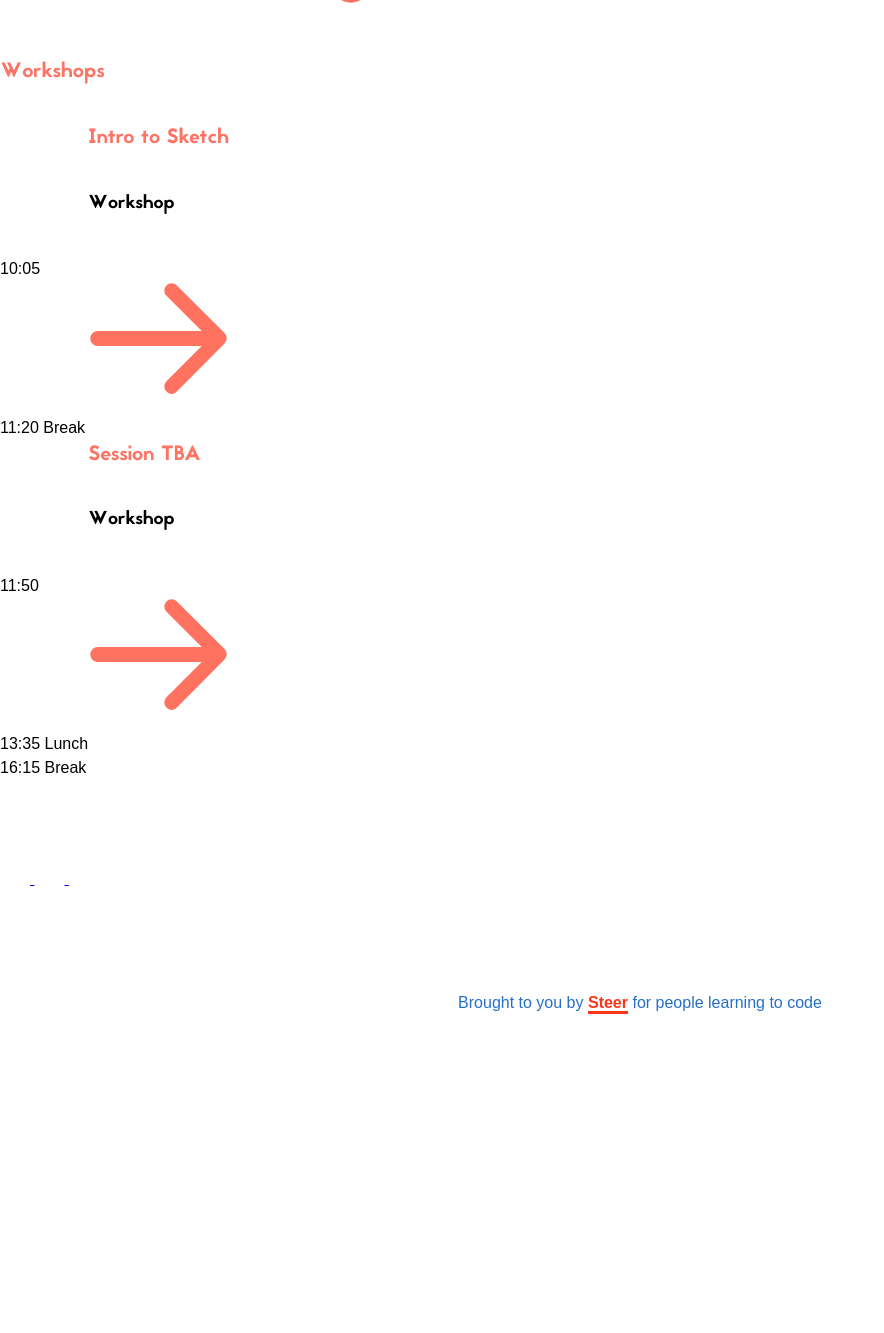
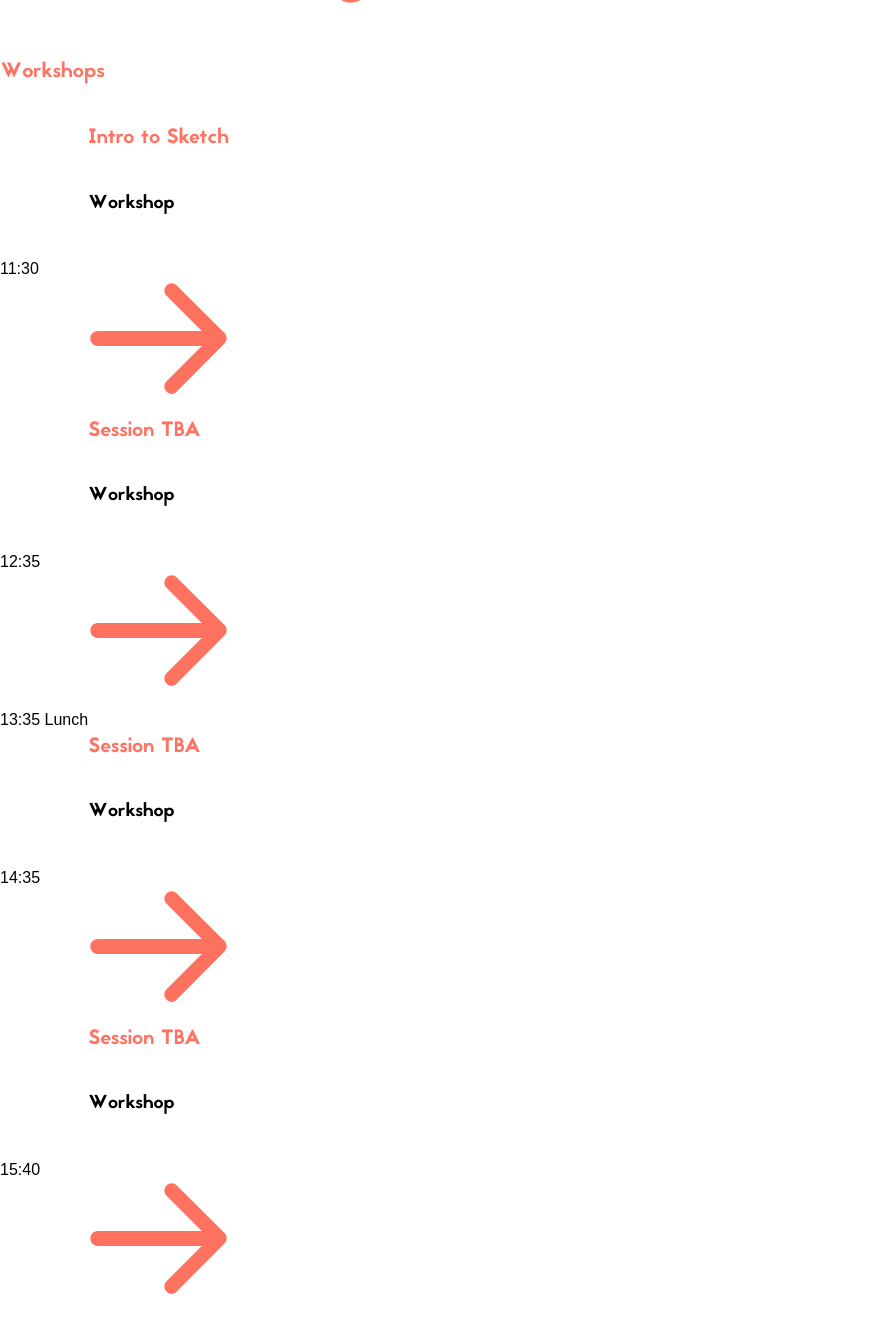
Before and after one commit to Sambillingham/beyond, a Jekyll site: the page built from schedule.html, in a window 1280 px wide and 1400 px high, scrolled down 12514 px. Shown: the top 1333 px of the window, without its empty margins (0-884 px from the left). Built offline with Jekyll 4.4.1, drawn with Linux system fonts in a browser that asks for light colours; some web fonts are replaced; before the commit the page ends 13579 px from its top, so only the background shows below that.

Commit message:
:memo: add coming soon placeholder for afternoon workshops

```diff
--- a/_data/workshops.yaml
+++ b/_data/workshops.yaml
@@ -1,10 +1,10 @@
 - workshop: false
   gap: true
-  duration: 45
+  duration: 105
 
 - workshop: true
   name: Workshop
-  start_time: '10:05'
+  start_time: '11:30'
   duration: 60
   anchor: w-sketch
   twitter: sketchapp
@@ -18,23 +18,14 @@
     <p>Used by Google, Sega and Dropbox, Sketch is fast becoming the go-to software for mocking up digital designs and creating assets for the web.</p>
     <p>You’ll learn how to navigate around the app and discover some of its most powerful features, before putting what you’ve learnt into practice. You’ll try your hand at creating different interfaces and discover how to automate parts of your workflow, creating a more seamless link between your designs and your code.</p>
 
-- speaker: false
-  duration: 30
-  start_time: '11:20'
-  title: Break
-
 - workshop: true
   soon: coming__soon--true
   name: Workshop
-  start_time: '11:50'
+  start_time: '12:35'
   duration: 60
   title: Session TBA
   description: >
     <p>Coming Soon</p>
-
-- workshop: false
-  gap: true
-  duration: 30
 
 - speaker: false
   duration: 60
@@ -42,11 +33,21 @@
   title: Lunch
   break: lunch
 
-- workshop: false
-  gap: true
-  duration: 90
+- workshop: true
+  soon: coming__soon--true
+  name: Workshop
+  start_time: '14:35'
+  duration: 55
+  title: Session TBA
+  description: >
+    <p>Coming Soon</p>
 
-- speaker: false
-  duration: 30
-  start_time: '16:15'
-  title: Break
+
+- workshop: true
+  soon: coming__soon--true
+  name: Workshop
+  start_time: '15:40'
+  duration: 60
+  title: Session TBA
+  description: >
+    <p>Coming Soon</p>
--- a/sass/partials/_timetable.scss
+++ b/sass/partials/_timetable.scss
@@ -120,7 +120,7 @@
 }
 
 // Timing sizings
-@for $i from 1 through 20 {
+@for $i from 1 through 25 {
   .#{mins}-#{$i*5} {
     height: floor(6.6667 * ($i*5) )+ px;
   }
```
